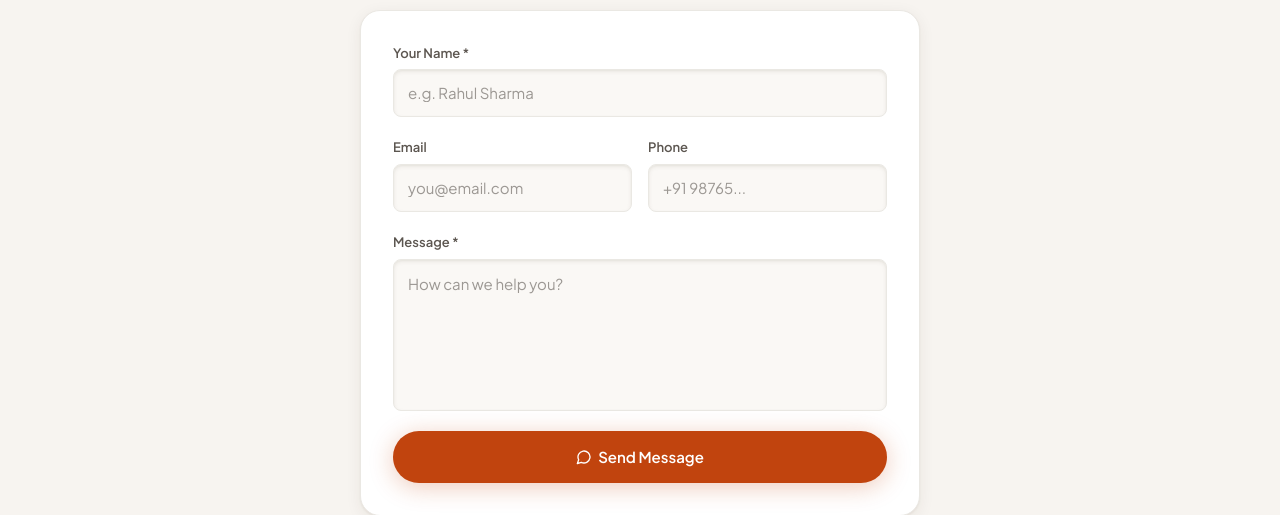
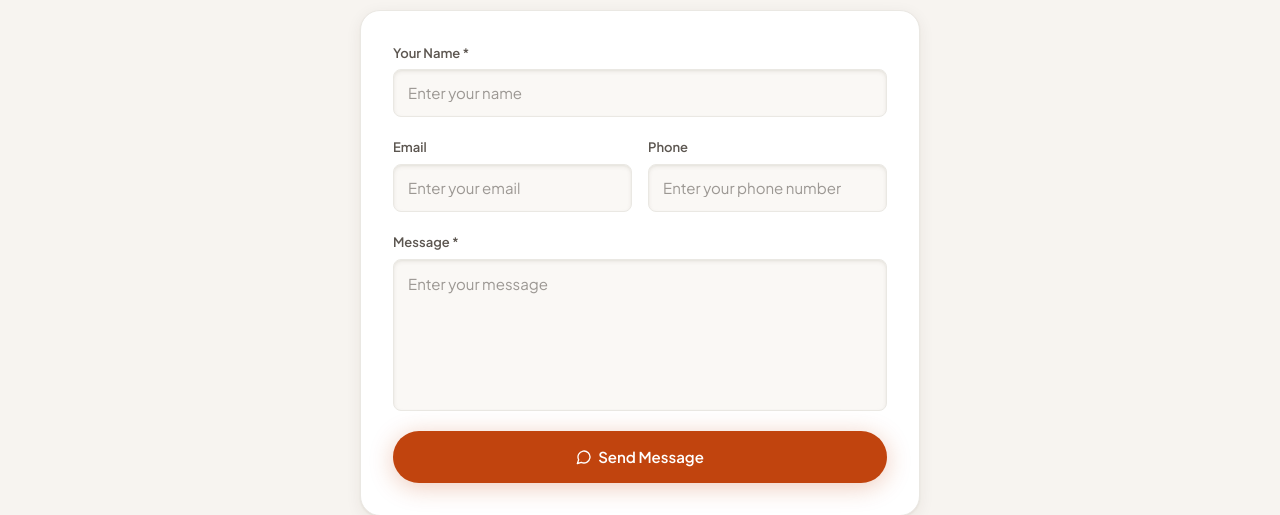
Before and after one commit to Broker-App/bulk-bricks-customer, a Next.js app: page /contact in a window 1280 px wide. Shown: the part 301-816 px from the top of the page. Built offline with nearby package versions, Linux system fonts and the light colour scheme; no server answers; a web font is replaced by a local one.

Commit message:
auth pages secured after login, Capped card limit to 5 on home page

```diff
--- a/app/contact/page.tsx
+++ b/app/contact/page.tsx
@@ -48,7 +48,9 @@ export default function ContactPage() {
         {mode === 'success' ? (
           <div style={{ textAlign: 'center', padding: '48px 24px', background: 'var(--color-surface)',
             borderRadius: 'var(--radius-xl)', border: '1px solid var(--color-border-subtle)' }}>
-            <CheckCircle size={56} color="var(--color-success)" style={{ marginBottom: '16px' }} />
+            <div style={{ display: 'flex', justifyContent: 'center', marginBottom: '16px' }}>
+              <CheckCircle size={56} color="var(--color-success)" />
+            </div>
             <h2 style={{ fontFamily: 'var(--font-display)', fontSize: '1.5rem', fontWeight: 700,
               color: 'var(--color-text-primary)', marginBottom: '10px' }}>
               Message Received!
@@ -61,12 +63,12 @@ export default function ContactPage() {
           <div style={{ background: 'var(--color-surface)', borderRadius: 'var(--radius-xl)',
             border: '1px solid var(--color-border-subtle)', padding: '32px',
             boxShadow: 'var(--shadow-card)', display: 'flex', flexDirection: 'column', gap: '20px' }}>
-            <Input id="contact-page-name" label="Your Name *" placeholder="e.g. Rahul Sharma"
+            <Input id="contact-page-name" label="Your Name *" placeholder="Enter your name"
               value={name} onChange={e => setName(e.target.value)} />
             <div style={{ display: 'grid', gridTemplateColumns: '1fr 1fr', gap: '16px' }}>
-              <Input id="contact-page-email" label="Email" type="email" placeholder="you@email.com"
+              <Input id="contact-page-email" label="Email" type="email" placeholder="Enter your email"
                 value={email} onChange={e => setEmail(e.target.value)} />
-              <Input id="contact-page-phone" label="Phone" type="tel" placeholder="+91 98765..."
+              <Input id="contact-page-phone" label="Phone" type="tel" placeholder="Enter your phone number"
                 value={phone} onChange={e => setPhone(e.target.value)} />
             </div>
             <div>
@@ -77,7 +79,7 @@ export default function ContactPage() {
               <div className="neuro-input" style={{ padding: 0 }}>
                 <textarea id="contact-page-message" rows={5} value={message}
                   onChange={e => setMessage(e.target.value)}
-                  placeholder="How can we help you?"
+                  placeholder="Enter your message"
                   style={{ width: '100%', background: 'transparent', border: 'none', outline: 'none',
                     padding: '12px 14px', color: 'var(--color-text-primary)',
                     fontFamily: 'var(--font-ui)', fontSize: '0.9375rem', resize: 'none', lineHeight: 1.6 }}
--- a/app/page.tsx
+++ b/app/page.tsx
@@ -17,14 +17,14 @@ export const metadata = {
 
 export default async function HomePage() {
   const [featuredRes, groupRes, recentRes] = await Promise.all([
-    fetchProperties({ isFeatured: true, pageSize: 8 }),
-    fetchProperties({ isGroupEnabled: true, pageSize: 8 }),
-    fetchProperties({ pageSize: 8 }),
+    fetchProperties({ isFeatured: true, pageSize: 5 }),
+    fetchProperties({ isGroupEnabled: true, pageSize: 5 }),
+    fetchProperties({ pageSize: 5 }),
   ]);
 
-  const featured = (featuredRes.data ?? []) as unknown as Property[];
-  const groupBuy = ((groupRes.data ?? []) as unknown as Property[]).filter(p => !p.is_featured);
-  const recent = (recentRes.data ?? []) as unknown as Property[];
+  const featured = ((featuredRes.data ?? []) as unknown as Property[]).slice(0, 5);
+  const groupBuy = (((groupRes.data ?? []) as unknown as Property[]).filter(p => !p.is_featured)).slice(0, 5);
+  const recent = ((recentRes.data ?? []) as unknown as Property[]).slice(0, 5);
 
   return (
     <div style={{ background: 'var(--color-canvas)', minHeight: '100dvh' }}>
--- a/middleware.ts
+++ b/middleware.ts
@@ -3,6 +3,9 @@ import { NextResponse } from 'next/server';
 import type { NextRequest } from 'next/server';
 
 const PROTECTED_ROUTES = ['/my-properties', '/my-queries', '/profile'];
+
+// Auth-only routes — signed-in users should be bounced out
+const GUEST_ONLY_ROUTES = ['/auth/login', '/auth/register'];
 
 export async function middleware(request: NextRequest) {
   const response = NextResponse.next();
@@ -29,17 +32,25 @@ export async function middleware(request: NextRequest) {
   } = await supabase.auth.getUser();
 
   const { pathname } = request.nextUrl;
+
+  // ── Guest-only guard ──────────────────────────────────────────
+  // Signed-in users must not access login / register screens.
+  if (user && GUEST_ONLY_ROUTES.some((r) => pathname.startsWith(r))) {
+    return NextResponse.redirect(new URL('/', request.url));
+  }
+
+  // ── Protected-route guard ─────────────────────────────────────
+  // Unauthenticated users cannot access personal pages.
   const isProtected = PROTECTED_ROUTES.some((r) => pathname.startsWith(r));
-
-  // Redirect unauthenticated users away from protected routes
   if (isProtected && !user) {
     const loginUrl = new URL('/auth/login', request.url);
     loginUrl.searchParams.set('next', pathname);
     return NextResponse.redirect(loginUrl);
   }
 
-  // Role guard — only customers allowed in this app
-  if (user) {
+  // ── Role guard ────────────────────────────────────────────────
+  // Only customers are allowed in this app.
+  if (user && isProtected) {
     const { data: profile } = await supabase
       .from('users')
       .select('role')
@@ -56,8 +67,12 @@ export async function middleware(request: NextRequest) {
 
 export const config = {
   matcher: [
+    // Protected routes (auth required)
     '/my-properties/:path*',
     '/my-queries/:path*',
     '/profile/:path*',
+    // Guest-only routes (no auth allowed)
+    '/auth/login',
+    '/auth/register',
   ],
 };
```
